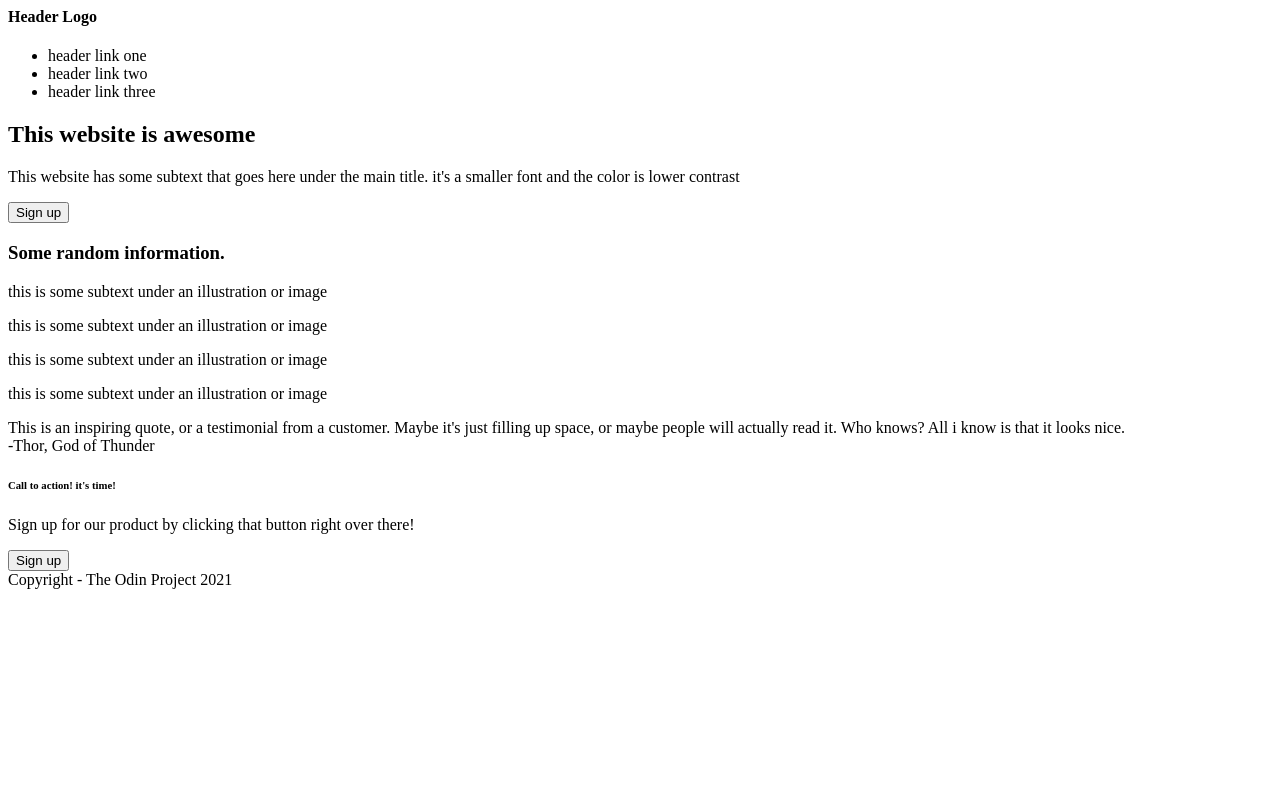
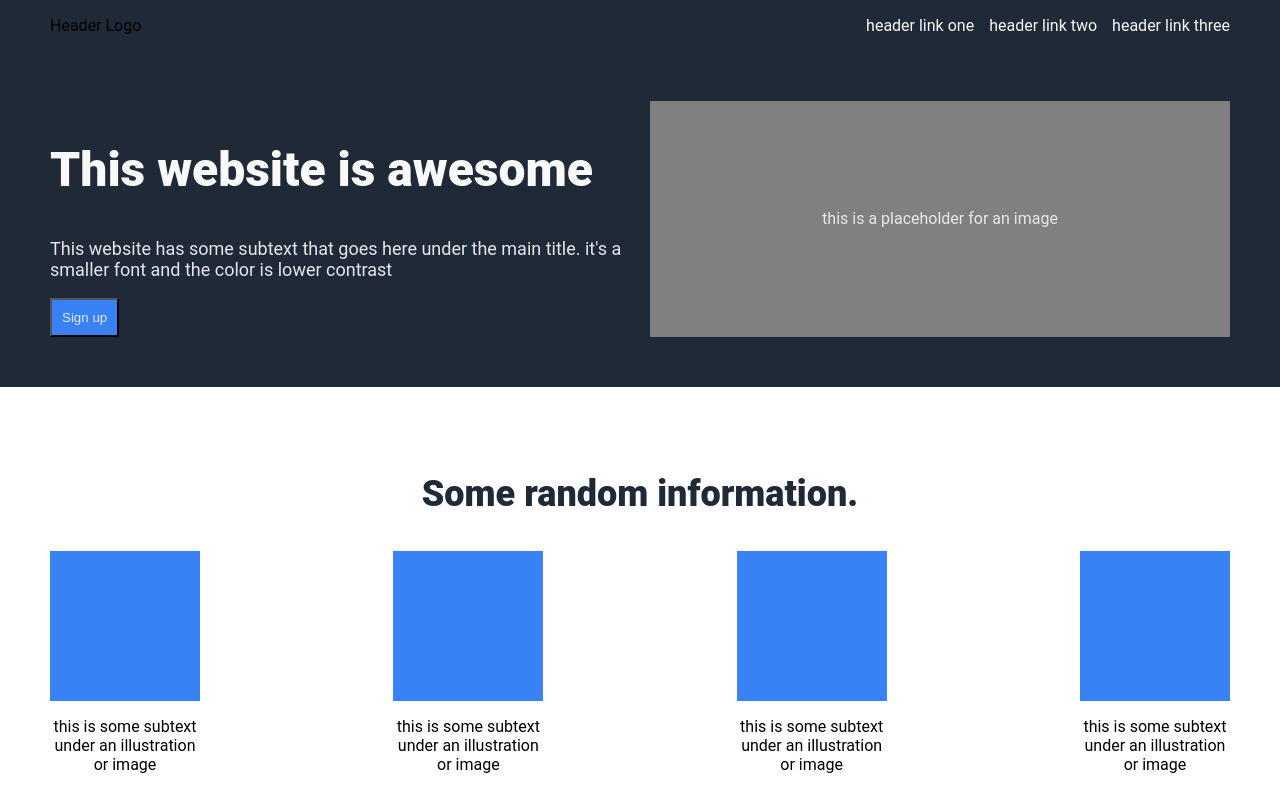
Before and after one commit to a-moez/odin-foundations-project, a plain HTML site: page index.html in a window 1280 px wide. Shown: the top 800 px of the page. Drawn offline with Linux system fonts and the light colour scheme.

Commit message:
html class names & first css styling

```diff
--- a/index.html
+++ b/index.html
@@ -7,58 +7,62 @@
     <title>Project</title>
 </head>
 
+
+
 <body>
-    <div class="header">
-        <h4>Header Logo</h4>
+    <div class="header-section">
+        <div class="logo-text">Header Logo</div>
         <div class="buttons">
             <ul>
-                <li>header link one</li>
-                <li>header link two</li>
-                <li>header link three</li>
+                <li><a href="#">header link one</a></li>
+                <li><a href="#">header link two</a></li>
+                <li><a href="#">header link three</a></li>
             </ul>
         </div>
     </div>
     <div class="hero-section">
         <div class="left-column">
-            <h2>This website is awesome</h2>
-            <p>This website has some subtext that goes here under the main title. it's a smaller font and the color is
+            <h2 class="main-text">This website is awesome</h2>
+            <p class="sub-text">This website has some subtext that goes here under the main title. it's a smaller font
+                and the color is
                 lower contrast</p>
-            <button>Sign up</button>
+            <button class="cta">Sign up</button>
         </div>
+        <div class="image">this is a placeholder for an image</div>
     </div>
     <div class="information-section">
-        <h3>Some random information.</h3>
-        <div class="information-cards">
-            <div class="information-card">
-                <div class="information-square"></div>
-                <p>this is some subtext under an illustration or image</p>
+        <h3 class="header">Some random information.</h3>
+        <div class="cards-section">
+            <div class="card">
+                <div class="square"></div>
+                <p class="text">this is some subtext under an illustration or image</p>
             </div>
-            <div class="information-card">
-                <div class="information-square"></div>
-                <p>this is some subtext under an illustration or image</p>
+            <div class="card">
+                <div class="square"></div>
+                <p class="text">this is some subtext under an illustration or image</p>
             </div>
-            <div class="information-card">
-                <div class="information-square"></div>
-                <p>this is some subtext under an illustration or image</p>
+            <div class="card">
+                <div class="square"></div>
+                <p class="text">this is some subtext under an illustration or image</p>
             </div>
-            <div class="information-card">
-                <div class="information-square"></div>
-                <p>this is some subtext under an illustration or image</p>
+            <div class="card">
+                <div class="square"></div>
+                <p class="text">this is some subtext under an illustration or image</p>
             </div>
         </div>
     </div>
     <div class="quote-section">
         <div class="quote">This is an inspiring quote, or a testimonial from a customer. Maybe it's just filling up
             space, or maybe people will actually read it. Who knows? All i know is that it looks nice.</div>
-        <div class="quote-author">-Thor, God of Thunder</div>
+        <div class="author">-Thor, God of Thunder</div>
     </div>
     <div class="cta-section">
-        <div class="cta-container">
-            <div class="cta-left-column">
+        <div class="container">
+            <div class="left-column">
                 <h6>Call to action! it's time!</h6>
                 <p>Sign up for our product by clicking that button right over there!</p>
             </div>
-            <button>Sign up</button>
+            <button class="cta">Sign up</button>
         </div>
     </div>
     <div class="footer">Copyright - The Odin Project 2021</div>
--- a/style.css
+++ b/style.css
@@ -0,0 +1,163 @@
+body {
+    font-family: Roboto, 'Open Sans', sans-serif;
+    margin: 0;
+}
+
+.header-section {
+    display: flex;
+    justify-content: space-between;
+    align-items: center;
+    background-color: #1F2937;
+    padding: 0px 50px;
+}
+
+.header .logo-text {
+    font-size: 24px;
+    color: #F9FAF8;
+}
+
+ul {
+    list-style: none;
+    display: flex;
+    gap: 15px;
+}
+
+a {
+    text-decoration: none;
+    color: #F9FAF8;
+}
+
+.hero-section {
+    background-color: #1F2937;
+    display: flex;
+    padding: 50px;
+    gap: 20px;
+}
+
+.hero-section .left-column {
+    flex: 1;
+}
+
+.hero-section .image {
+    flex: 1;
+    width: 300px;
+    color: #E5E7EB;
+    background-color: grey;
+    display: flex;
+    justify-content: center;
+    align-items: center;
+}
+
+.hero-section .left-column .main-text {
+    font-size: 48px;
+    font-weight: 900;
+    color: #F9FAF8;
+}
+
+.hero-section .left-column .sub-text {
+    font-size: 18px;
+    color: #E5E7EB;
+}
+
+.cta {
+    padding: 10px;
+    background-color: #3882F6;
+    color: #E5E7EB;
+}
+
+.information-section {
+    display: flex;
+    flex-direction: column;
+    justify-content: center;
+    align-items: center;
+    padding: 50px;
+}
+
+.information-section .header {
+    font-size: 36px;
+    font-weight: 900;
+    color: #1F2937;
+}
+
+.information-section .cards-section {
+    display: flex;
+    justify-content: space-between;
+    align-items: center;
+    width: 100%;
+}
+
+.information-section .cards-section .card {
+    display: flex;
+    flex-direction: column;
+    justify-content: center;
+    align-items: center;
+    text-align: center;
+    width: 150px;
+}
+
+.information-section .cards-section .card .square {
+    width: 150px;
+    height: 150px;
+    border: 10px;
+    border-color: #3882F6;
+    background-color: #3882F6;
+}
+
+.quote-section{
+    background-color: #E5E7EB;
+    padding: 50px;
+    display: flex;
+    flex-direction: column;
+    justify-content: center;
+    align-items: center;
+}
+
+.quote-section .quote{
+    font-size: 36px;
+    font-style: italic;
+    color: #1F2937;
+}
+
+.quote-section .author{
+    align-self: flex-end;
+    font-weight: bold;
+}
+
+.cta-section{
+    padding: 50px;
+}
+
+.cta-section .container{
+    display: flex;
+    justify-content: center;
+    align-items: center;
+    background-color: #3882F6;
+
+}
+
+.cta-section .container .left-column{
+    display: flex;
+    flex-direction: column;
+    justify-content: center;
+}
+
+.footer{
+    display: flex;
+    justify-content: center;
+    align-items: center;
+    padding: 20px 50px;
+    background-color: #1F2937;
+    color: #E5E7EB;
+}
+
+/*
+main font Roboto
+header logo text -> 24px - #F9FAF8
+hero (this website is awesome) -> 48px - #F9FAF8 weight 900
+button color & cta bg color -> #3882F6
+info header text -> 36px - #1F2937 - weight 900
+quote section bg color -> #E5E7EB
+quote text -> 36px light italic #1F2937
+hero & footer -> dark background color #1F2937
+Hero secondary text & link text -> 18px - #E5E7EB
+*/
```
